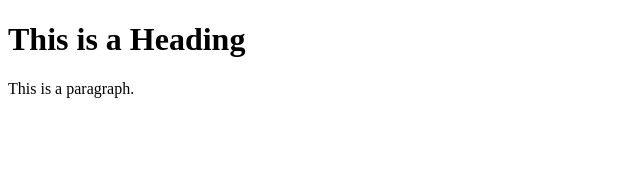
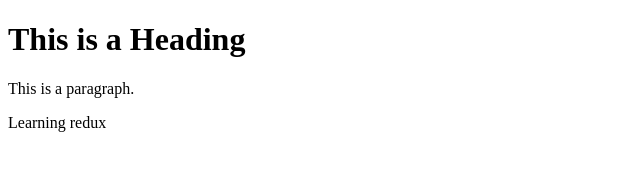
Before and after one commit to jineeshjohn/git-demo, a plain HTML site: page public/index.html in a window 1280 px wide. Shown: the whole page, without its empty margins (0-640 px from the left). Drawn offline with Linux system fonts and the light colour scheme.

Commit message:
JJohn|Help to learn redux

```diff
--- a/public/index.html
+++ b/public/index.html
@@ -7,6 +7,7 @@
 
 <h1>This is a Heading</h1>
 <p>This is a paragraph.</p>
+<p>Learning redux</p>
 
 </body>
 </html>
```
